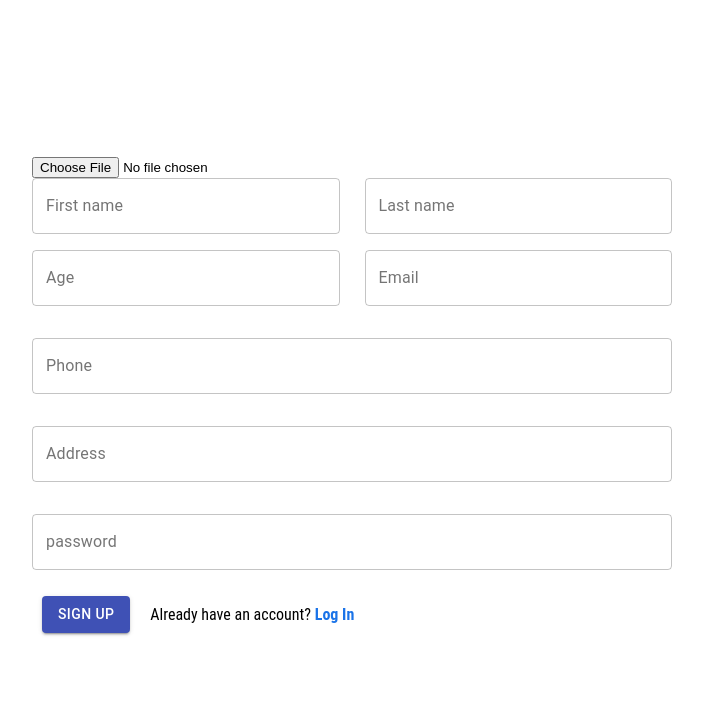
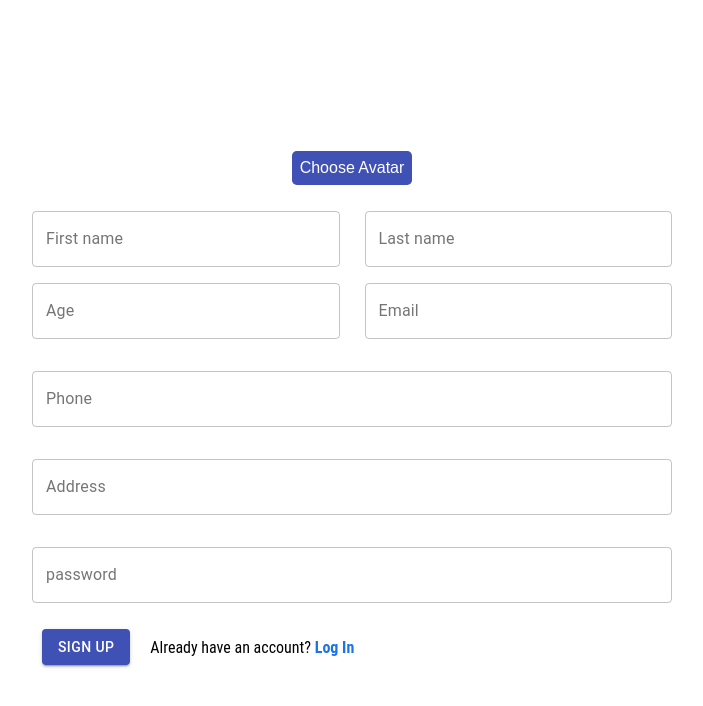
Before and after one commit to BordekarDarshan/FirebaseReactAuth, a React (Create React App) app: page / in a window 1280 px wide. Shown: the top 706 px of the page, without its empty margins (288-991 px from the left). Built offline with nearby package versions, Linux system fonts and the light colour scheme.

Commit message:
[ Darshan ] | Added Loader

```diff
--- a/src/pages/Login/Login.jsx
+++ b/src/pages/Login/Login.jsx
@@ -14,14 +14,17 @@ export class Login extends Component {
       email: "",
       password: "",
     },
+    loader: false,
   };
   handleSubmitHandler = (values) => {
+    this.setState({ loader: true });
     this.props
       .loginThunk({
         email: values.email,
         password: values.password,
       })
       .then(() => {
+        this.setState({ loader: false });
         if (this.props.loginData) {
           this.props.history.push("/profile");
         }
@@ -76,8 +79,13 @@ export class Login extends Component {
                 />
 
                 <SubmitWrapper>
-                  <Button type="submit" variant="contained" color="primary">
-                    SIGN IN
+                  <Button
+                    type="submit"
+                    variant="contained"
+                    color="primary"
+                    disabled={this.state.loader}
+                  >
+                    {this.state.loader ? `....` : `SIGN IN`}
                   </Button>
                   <span>
                     Create new account?{" "}
--- a/src/pages/SignUp/Signup.jsx
+++ b/src/pages/SignUp/Signup.jsx
@@ -1,6 +1,6 @@
 import React, { Component } from "react";
 import * as Yup from "yup";
-import { Formik } from "formik";
+import { ErrorMessage, Formik } from "formik";
 import { Button } from "@material-ui/core";
 import {
   Container,
@@ -8,6 +8,7 @@ import {
   FirstRow,
   SubmitWrapper,
   Wrapper,
+  AvatarSection,
 } from "./Signup.style";
 import { withRouter } from "react-router";
 import { connect } from "react-redux";
@@ -32,6 +33,7 @@ export class Signup extends Component {
       password: "",
       avatar: "",
     },
+    loader: false,
   };
   componentDidMount() {
     if (this.props.profile === "/profile") {
@@ -59,6 +61,7 @@ export class Signup extends Component {
   }
 
   handleSubmitHandler = (values, resetForm, type) => {
+    this.setState({ loader: true });
     if (type === "add") {
       firebaseStorage
         .ref(`/images/${values.avatar.name}`)
@@ -87,12 +90,16 @@ export class Signup extends Component {
                     },
                   })
                   .then(() => {
+                    this.setState({ loader: false });
                     if (this.props.signUpData) {
                       this.props.history.push("/login");
                     }
                   });
               })
-              .catch((error) => console.log(error));
+              .catch((error) => {
+                this.setState({ loader: false });
+                console.log(error);
+              });
           }
         );
     } else {
@@ -129,6 +136,7 @@ export class Signup extends Component {
                             user: this.props?.user && this.props.user,
                           })
                           .then(() => {
+                            console.log();
                             if (this.props.profileData) {
                               let { profileData } = this.props;
 
@@ -143,13 +151,17 @@ export class Signup extends Component {
                               };
                               this.setState({
                                 initialState: data,
+                                loader: false,
                               });
                             }
                           });
                       }
                     });
                 })
-                .catch((error) => console.log(error));
+                .catch((error) => {
+                  this.setState({ loader: false });
+                  console.log(error);
+                });
             }
           );
       } else {
@@ -186,7 +198,10 @@ export class Signup extends Component {
                     };
                     this.setState({
                       initialState: data,
+                      loader: false,
                     });
+                  } else {
+                    this.setState({ loader: false });
                   }
                 });
             }
@@ -209,18 +224,24 @@ export class Signup extends Component {
             enableReinitialize
             initialValues={this.state.initialState}
             validationSchema={Yup.object().shape({
-              // firstName: Yup.string().required("Please provide firstName"),
-              // lastName: Yup.string().required("Please provide lastname"),
-              // age: Yup.number().required("Please provide age"),
-              // email: Yup.string().required("Please provide email"),
-              // password:
-              //   this.props.profile === "/profile"
-              //     ? Yup.string()
-              //     : Yup.string()
-              //         .required("No password provided")
-              //         .min(8, "Password must be 8 characters long"),
-              // address: Yup.string().required("Please provide address"),
-              // phone: Yup.number().required("Please provide number"),
+              firstName: Yup.string().required("Please provide firstName"),
+              lastName: Yup.string().required("Please provide lastname"),
+              age: Yup.number().required("Please provide age"),
+              email: Yup.string()
+                .email("Please provide valid email")
+                .required("Please provide email"),
+              password:
+                this.props.profile === "/profile"
+                  ? Yup.string()
+                  : Yup.string()
+                      .required("No password provided")
+                      .min(8, "Password must be 8 characters long"),
+              address: Yup.string().required("Please provide address"),
+              phone: Yup.number().required("Please provide number"),
+              avatar:
+                this.props.profile === "/profile"
+                  ? Yup.string()
+                  : Yup.string().required("Choose your avatar"),
             })}
             onSubmit={(values, { resetForm }) => {
               if (this.props.profile === "/profile") {
@@ -236,21 +257,10 @@ export class Signup extends Component {
               handleSubmit,
               values,
               handleChange,
+              touched,
             }) => (
               <form noValidate onSubmit={handleSubmit} autoComplete="off">
-                <input
-                  type="file"
-                  name="avatar"
-                  onChange={(event) => {
-                    setFieldValue(
-                      "avatar",
-                      event.currentTarget.files.length !== 0
-                        ? event.currentTarget.files[0]
-                        : values.avatar
-                    );
-                  }}
-                ></input>
-                {}
+                <AvatarSection>
                   {this.props.profile === "/profile" &&
                     this.props.profileData?.avatar && (
                       <img
@@ -263,6 +273,30 @@ export class Signup extends Component {
                         }}
                       ></img>
                     )}
+                  <input
+                    type="file"
+                    name="avatar"
+                    id="upload"
+                    hidden
+                    onChange={(event) => {
+                      setFieldValue(
+                        "avatar",
+                        event.currentTarget.files.length !== 0
+                          ? event.currentTarget.files[0]
+                          : values.avatar
+                      );
+                    }}
+                    error={errors.avatar}
+                    accept="image/png, image/jpeg"
+                  ></input>
+
+                  <label htmlFor="upload">
+                    {this.props.profile === "/profile"
+                      ? `Update Avatar`
+                      : `Choose Avatar`}
+                  </label>
+                  <span>{values.avatar?.name}</span>
+                </AvatarSection>
 
                 <FirstRow>
                   <Field
@@ -272,7 +306,7 @@ export class Signup extends Component {
                     name="firstName"
                     value={values.firstName}
                     onChange={handleChange}
-                    error={errors.firstName}
+                    error={errors.firstName && touched.firstName}
                     style={{
                       margin: "0 0 1rem 0",
                     }}
@@ -285,7 +319,7 @@ export class Signup extends Component {
                     label="Last name"
                     value={values.lastName}
                     onChange={handleChange}
-                    error={errors.lastName}
+                    error={errors.lastName && touched.lastName}
                     style={{
                       margin: "0 0 1rem 0",
                     }}
@@ -302,7 +336,8 @@ export class Signup extends Component {
                     style={{
                       margin: "0 0 1rem 0",
                     }}
-                    error={errors.age}
+                    error={errors.age && touched.age}
+                    inputProps={{ maxLength: 3 }}
                   />
 
                   <Field
@@ -316,7 +351,7 @@ export class Signup extends Component {
                     style={{
                       margin: "0 0 1rem 0",
                     }}
-                    error={errors.email}
+                    error={errors.email && touched.email}
                   />
                 </FirstRow>
                 <Field
@@ -332,7 +367,8 @@ export class Signup extends Component {
                     boxSizing: "border-box",
                     margin: "1rem 0",
                   }}
-                  error={errors.phone}
+                  inputProps={{ maxLength: 10 }}
+                  error={errors.phone && touched.phone}
                 />
                 <Field
                   id="outlined-textarea"
@@ -347,9 +383,10 @@ export class Signup extends Component {
                     boxSizing: "border-box",
                     margin: "1rem 0",
                   }}
-                  error={errors.address}
+                  error={errors.address && touched.address}
                 />
                 {this.props.profile !== "/profile" && (
+                  <>
                     <Field
                       id="outlined-basic"
                       name="password"
@@ -362,15 +399,23 @@ export class Signup extends Component {
                         boxSizing: "border-box",
                         margin: "1rem 0",
                       }}
-                    error={errors.password}
+                      error={errors.password && touched.password}
                     />
+
+                    <ErrorMessage name="password" />
+                  </>
                 )}
 
                 <SubmitWrapper>
                   {this.props.profile === "/profile" ? (
                     <>
-                      <Button type="submit" variant="contained" color="primary">
-                        SAVE
+                      <Button
+                        type="submit"
+                        variant="contained"
+                        color="primary"
+                        disabled={this.state.loader}
+                      >
+                        {this.state.loader ? `....` : `SAVE`}
                       </Button>
                       <Button
                         variant="contained"
@@ -382,8 +427,13 @@ export class Signup extends Component {
                     </>
                   ) : (
                     <>
-                      <Button type="submit" variant="contained" color="primary">
-                        SIGN UP
+                      <Button
+                        type="submit"
+                        variant="contained"
+                        color="primary"
+                        disabled={this.state.loader}
+                      >
+                        {this.state.loader ? `....` : `SIGN UP`}
                       </Button>
 
                       <span>
--- a/src/pages/SignUp/Signup.style.jsx
+++ b/src/pages/SignUp/Signup.style.jsx
@@ -45,8 +45,26 @@ export const SubmitWrapper = styled.div`
     margin: 10px;
   }
   @media (max-width: 967px) {
+    flex-flow: column;
     > span {
-      margin: 1rem 0 0 0;
+      margin: 1rem 0;
     }
   }
 `;
+
+export const AvatarSection = styled.div`
+  margin: 10px;
+  align-items: center;
+  justify-content: center;
+  display: flex;
+  > label {
+    background-color: #3f51b5;
+    color: white;
+    padding: 0.5rem;
+    font-family: sans-serif;
+    border-radius: 0.3rem;
+    cursor: pointer;
+    margin: 1rem;
+    text-align: center;
+  }
+`;
```
Lines whose indentation alone changed are shown as unchanged.
